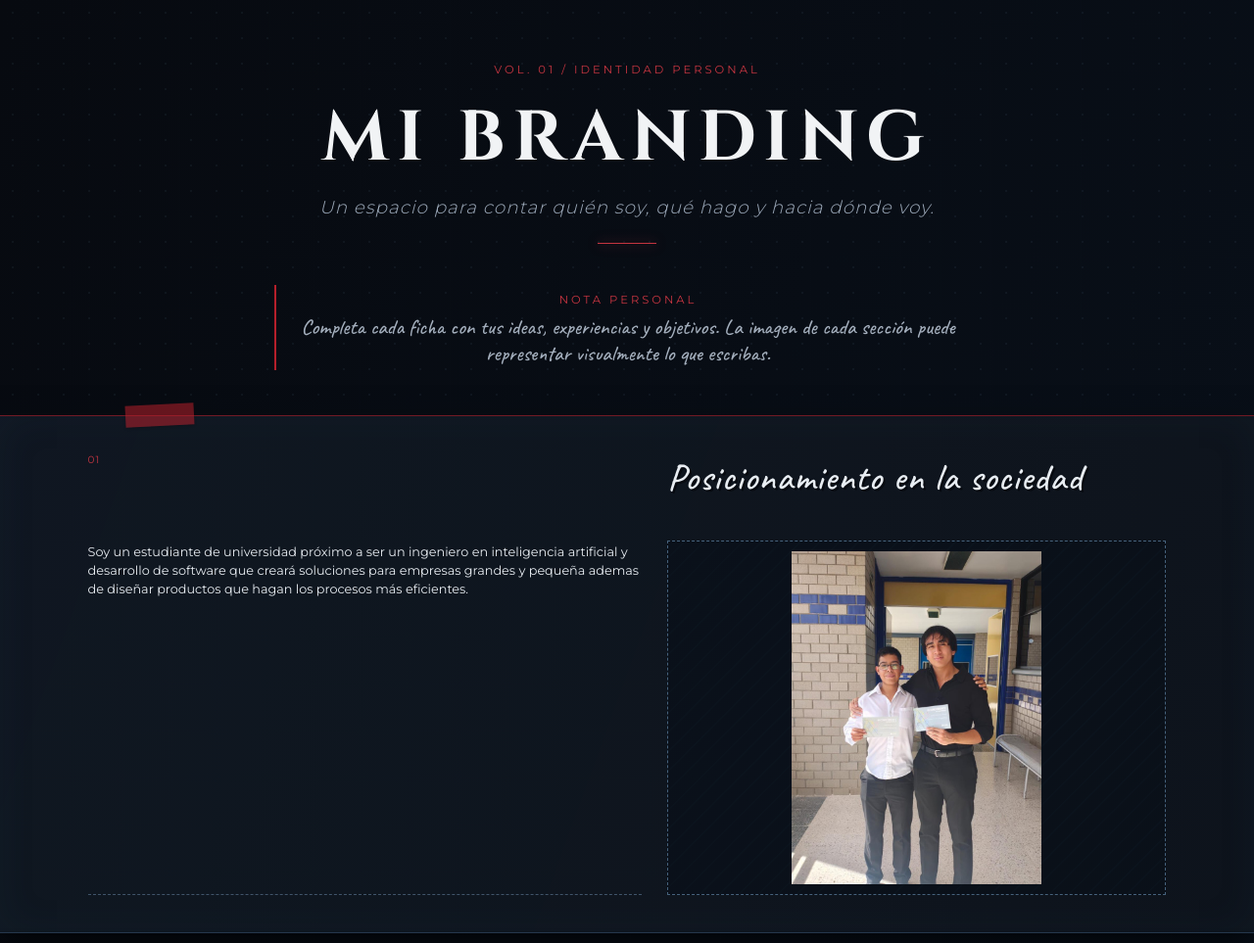
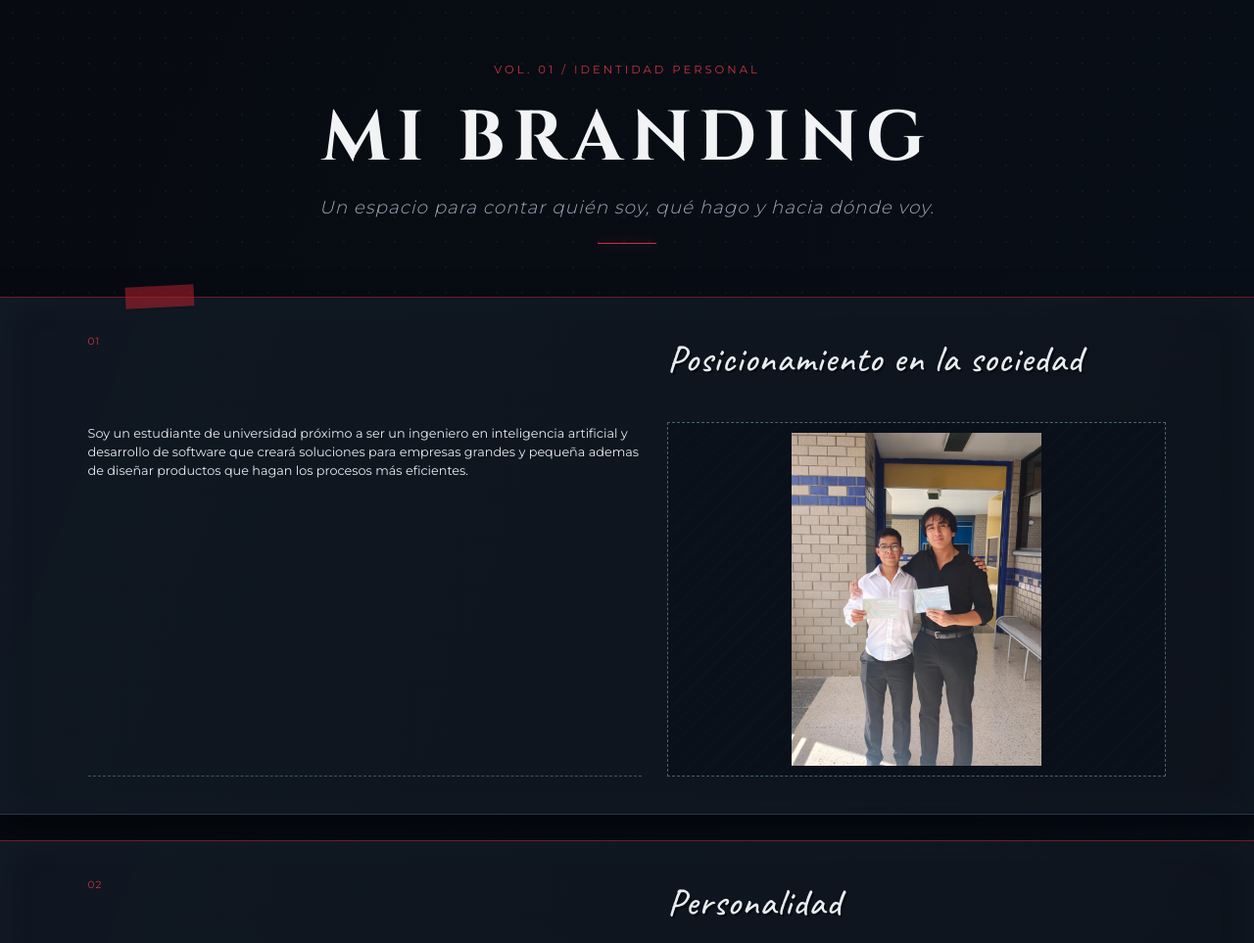
Before and after one commit to omarsanchezmendez-lab/Galeria-de-Branding-personal, a plain HTML site: page index.html in a window 1280 px wide. Shown: the top 963 px of the page at 98% size. Drawn offline with Linux system fonts and the light colour scheme.

Commit message:
Remove intro card section from index.html
Removed personal note section from the introduction.

```diff
--- a/index.html
+++ b/index.html
@@ -21,10 +21,7 @@
             <div class="header-divider"></div>
         </header>
 
-        <section class="intro-card" aria-label="Introducción">
-            <span class="intro-label">NOTA PERSONAL</span>
-            <p>Completa cada ficha con tus ideas, experiencias y objetivos. La imagen de cada sección puede representar visualmente lo que escribas.</p>
-        </section>
+
 
         <section class="branding-grid" aria-label="Secciones de branding personal">
             <article class="branding-card has-tape" style="--index: 0;">
```
